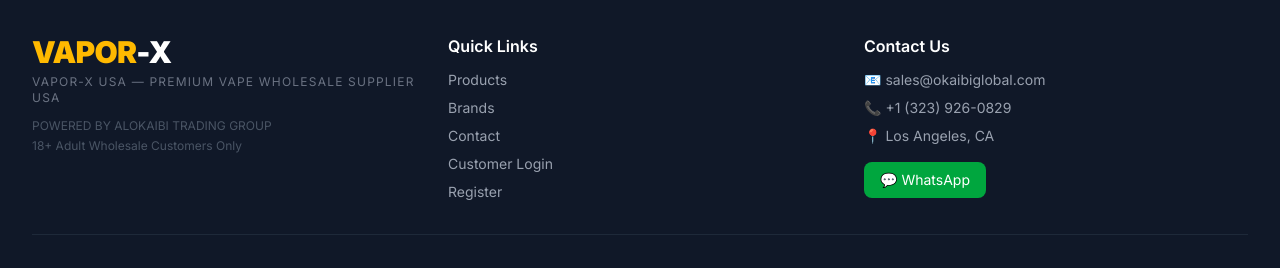
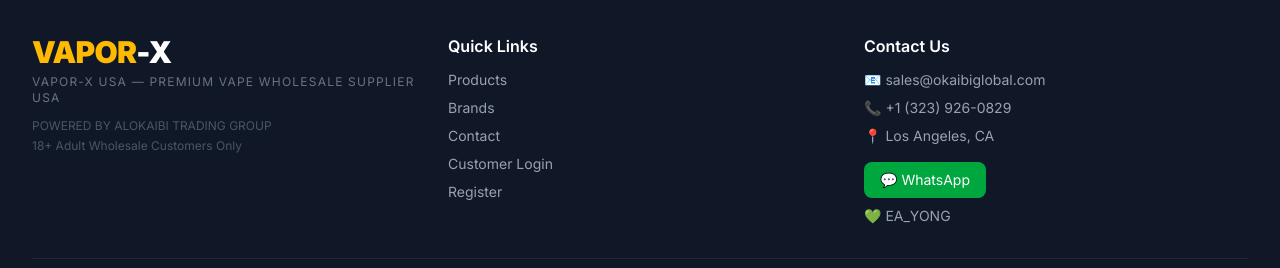
Before and after one commit to eokaibi-create/ecig-wholesale, a Next.js app: page / in a window 1280 px wide. Shown: the part 1812-2080 px from the top of the page. Built offline with nearby package versions, Linux system fonts and the light colour scheme; no server answers; the database is empty.

Commit message:
fix: Footer同步WeChat显示 + 联系方式可见性检查，与首页/Contact页面完全一致

```diff
--- a/src/components/Footer.tsx
+++ b/src/components/Footer.tsx
@@ -11,6 +11,7 @@
     email: 'sales@okaibiglobal.com',
     phone: '+1 (323) 926-0829',
     address: 'Los Angeles, CA',
+    wechat: 'EA_YONG',
     siteName: 'VAPOR-X USA',
   })
 
@@ -24,6 +25,7 @@
           email: data.email || 'sales@okaibiglobal.com',
           phone: data.phone || '+1 (323) 926-0829',
           address: data.address || 'Los Angeles, CA',
+          wechat: data.wechat || 'EA_YONG',
           siteName: data.siteName || 'VAPOR-X USA',
         })
       })
@@ -73,7 +75,10 @@
                   💬 {t('contact.whatsapp')}
                 </a>
               )}
-              {!contact.email && !contact.phone && !contact.address && !contact.whatsapp && (
+              {contact.wechat && (
+                <p>💚 {contact.wechat}</p>
+              )}
+              {!contact.email && !contact.phone && !contact.address && !contact.whatsapp && !contact.wechat && (
                 <p className="text-sm text-gray-500">{t('contact.title')}</p>
               )}
             </div>
```
